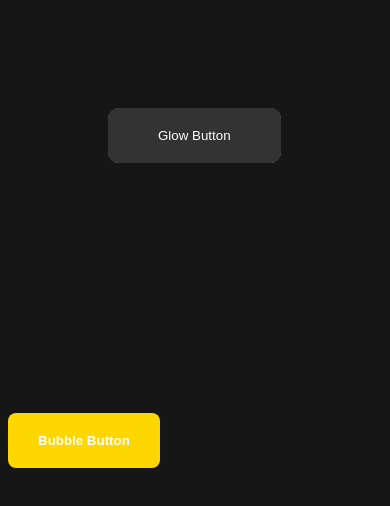
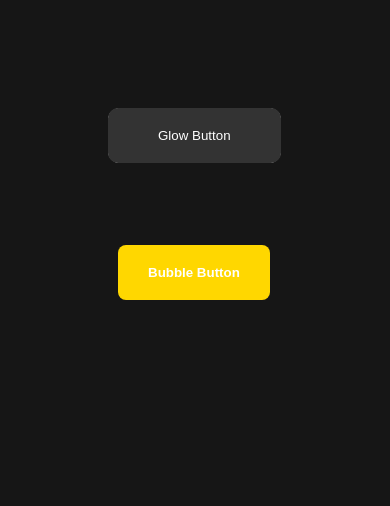
Before and after one commit to Najeebat/kodecamp-challenge-06, a plain HTML site: page index.html in a window 390 px wide. Drawn offline with Linux system fonts and the light colour scheme.

Commit message:
first commit

```diff
--- a/style.css
+++ b/style.css
@@ -77,7 +77,6 @@ html, body {
 
   .gold-button {
     padding: 20px 30px;
-    margin-top: 150px;
     /* margin-right: 150px; */
     background-color: rgb(255, 215, 0);
     color: #fff;
@@ -88,6 +87,13 @@ html, body {
     position:relative;
     transition: transform ease-in 0.1s, box-shadow ease-in 0.25s;
     /* box-shadow: 10px 2px 25px rgb(255, 215, 0);   */
+  }
+
+  @media (max-width: 768px) {
+    .gold-button{
+      margin-left: 110px !important;
+      margin-top: -50px;
+    }
   }
 
   .gold-button:before,
```
